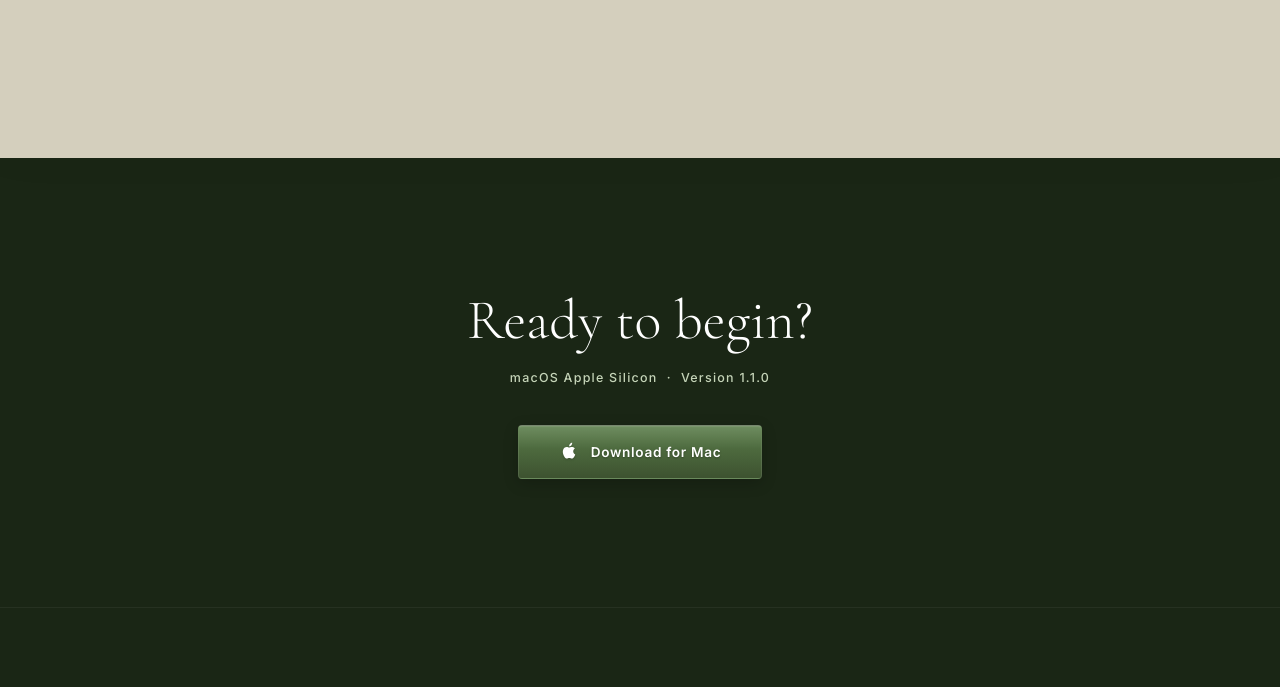
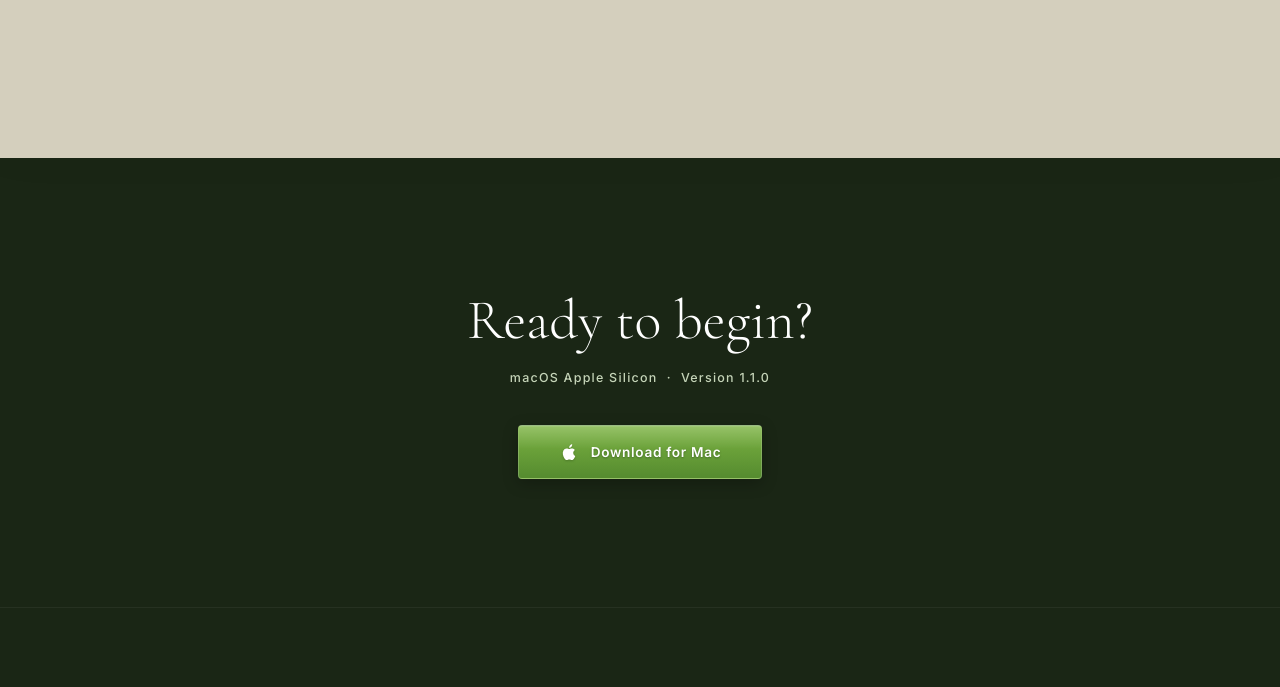
Before and after one commit to zachariddle/try-affiant, a plain HTML site: page index.html in a window 1280 px wide. Shown: the part 1510-2197 px from the top of the page. Drawn offline with nearby package versions, Linux system fonts and the light colour scheme.

Commit message:
Update index.html

```diff
--- a/index.html
+++ b/index.html
@@ -75,50 +75,61 @@
 
     .mac-icon { width: 20px; height: 20px; fill: currentColor; transform: translateY(-3px); filter: drop-shadow(0 1px 1px rgba(0,0,0,0.2)); shape-rendering: geometricPrecision; position: relative; z-index: 3; }
 
-/* Earthy Glassy Bottom Button */
+/* Sunlit Moss - Earthy Glass Bottom Button */
 .btn-glass-earth {
   display: inline-flex;
   align-items: center;
   gap: 12px;
   padding: 1rem 2.5rem;
 
-  /* Lighter, Earthier Moss Gradient */
-  background: linear-gradient(180deg, #5a7d4a 0%, #3d5230 100%);
+  /* Option 1: Sunlit Moss Gradient */
+  background: linear-gradient(180deg, #7cb342 0%, #558b2f 100%);
 
   color: #fff;
   font-size: 0.85rem;
-  font-weight: 600;
+  font-weight: 700;
   letter-spacing: 0.05em;
   text-decoration: none;
+  text-transform: none; /* Keeps it natural and clean */
 
   /* Rectangular Shape */
   border-radius: 4px;
 
   /* Glass Styling */
-  border: 1px solid rgba(255, 255, 255, 0.1);
-  border-top: 1px solid rgba(255, 255, 255, 0.3);
-  box-shadow: 0 4px 15px rgba(0, 0, 0, 0.2), inset 0 1px 1px rgba(255, 255, 255, 0.1);
+  border: 1px solid rgba(255, 255, 255, 0.2);
+  border-top: 1px solid rgba(255, 255, 255, 0.4);
+  box-shadow: 0 4px 15px rgba(0, 0, 0, 0.25), inset 0 1px 1px rgba(255, 255, 255, 0.1);
 
   text-shadow: 0 1px 2px rgba(0, 0, 0, 0.3);
   position: relative;
   overflow: hidden;
-  transition: background 0.5s ease; /* Gentle transition */
+  transition: background 0.4s ease, box-shadow 0.4s ease;
+  cursor: pointer;
 }
 
-/* The Glossy Top Shine (Same as others for brand consistency) */
+/* The Glossy Top Shine */
 .btn-glass-earth::before {
   content: '';
   position: absolute;
   top: 0; left: 0; right: 0;
   height: 45%;
-  background: linear-gradient(to bottom, rgba(255, 255, 255, 0.12) 0%, rgba(255, 255, 255, 0) 100%);
+  background: linear-gradient(to bottom, rgba(255, 255, 255, 0.2) 0%, rgba(255, 255, 255, 0) 100%);
   pointer-events: none;
+  z-index: 2;
 }
 
-/* Subtle Hover: Just darkens the base slightly, no movement/scaling */
+/* Subtle Hover: Just darkens the base slightly, no movement */
 .btn-glass-earth:hover {
-  background: linear-gradient(180deg, #4d6b3f 0%, #344729 100%);
+  background: linear-gradient(180deg, #689f38 0%, #436d24 100%);
+  box-shadow: 0 2px 8px rgba(0, 0, 0, 0.3); /* Subtle "press" feel */
   transform: none;
+}
+
+/* Ensure the Apple Icon is consistent */
+.btn-glass-earth .mac-icon {
+  fill: #fff;
+  transform: translateY(-1.5px); /* Perfectly nudged up */
+  filter: drop-shadow(0 1px 1px rgba(0,0,0,0.2));
 }
 
     /* Features */
```
